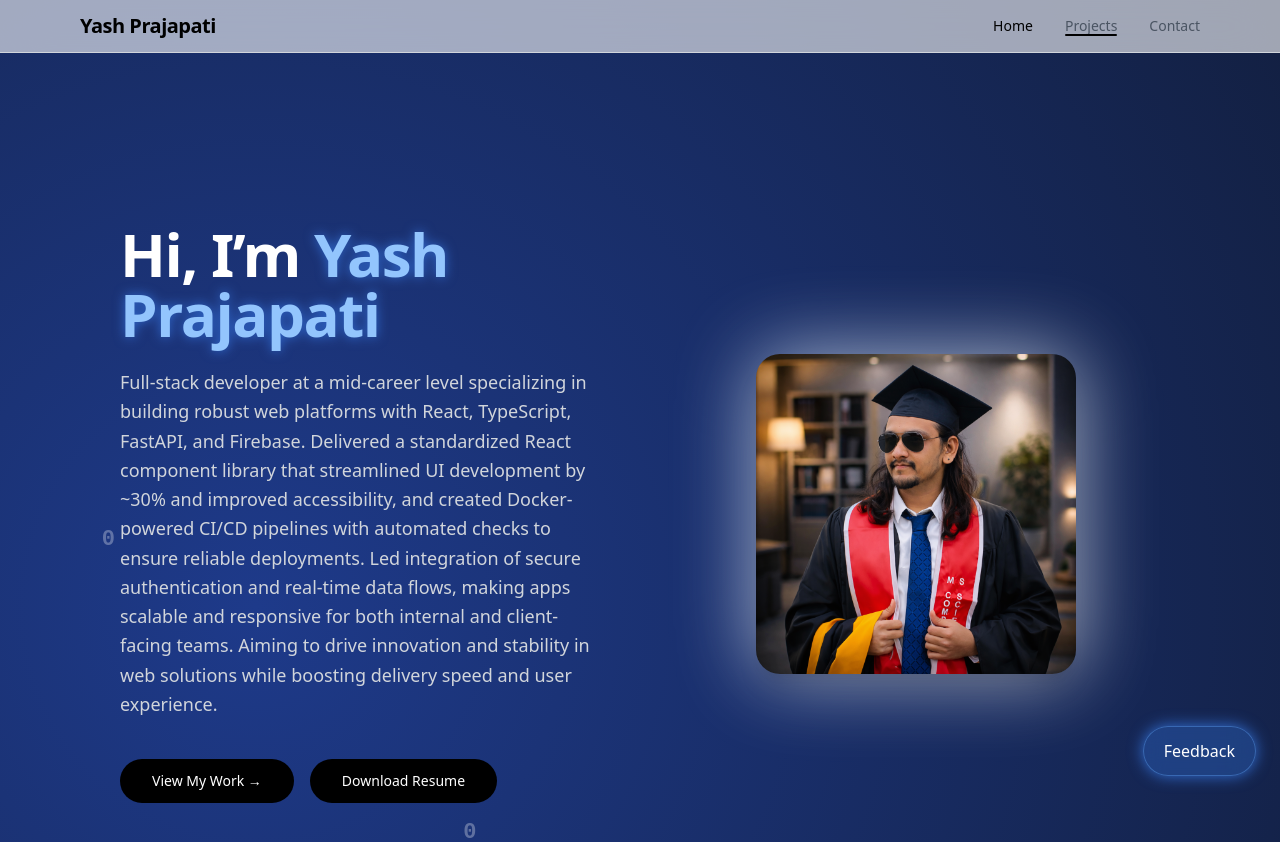
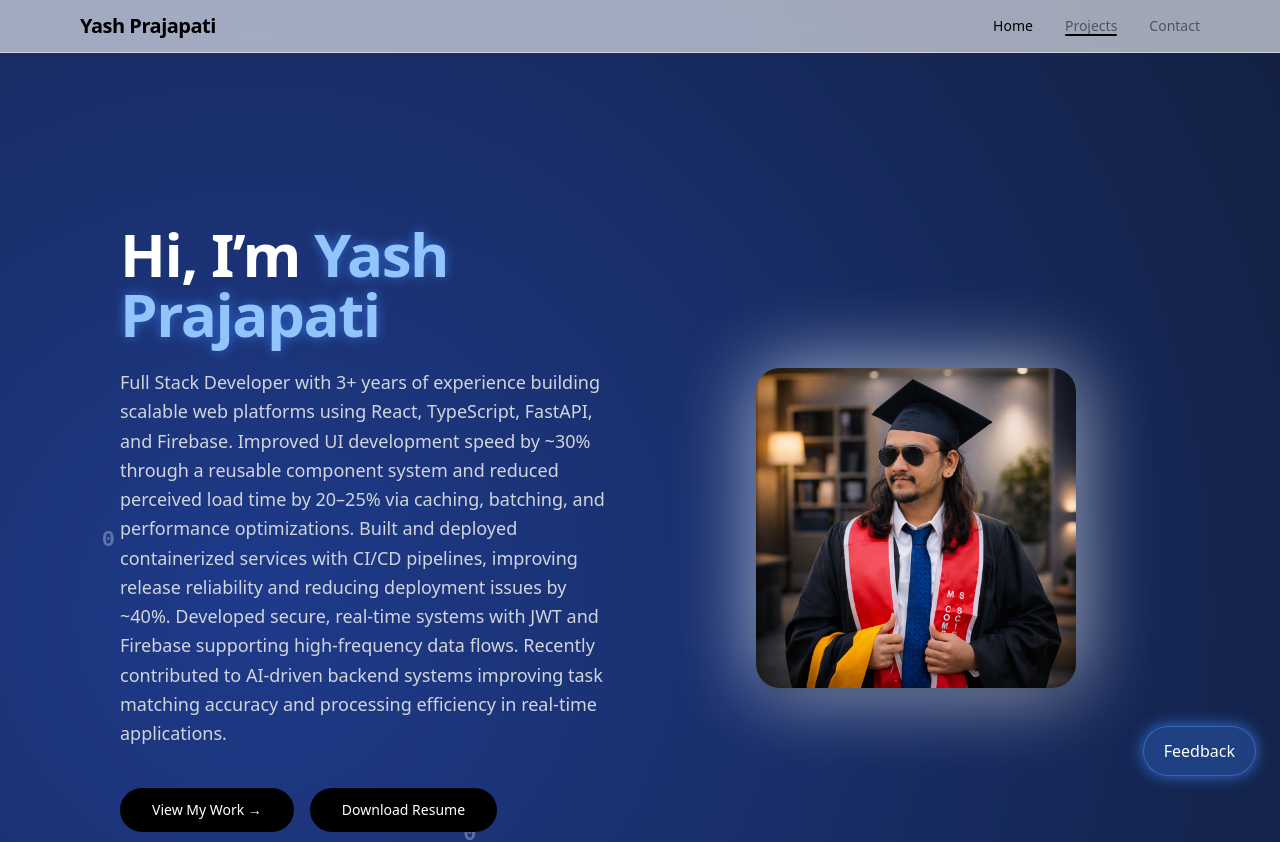
Before and after one commit to yash-2304/portfolio, a React (Create React App) app: page / in a window 1280 px wide. Shown: the top 842 px of the page. Built offline with nearby package versions, Linux system fonts and the light colour scheme.

Commit message:
Updated hero para about Yash

```diff
--- a/src/components/sections/Hero.js
+++ b/src/components/sections/Hero.js
@@ -21,8 +21,7 @@ export default function Hero() {
           </h1>
 
           <p className="mt-6 text-lg text-gray-300 max-w-lg leading-relaxed">
-            Full-stack developer at a mid-career level specializing in building robust web platforms with React, TypeScript, FastAPI, and Firebase. Delivered a standardized React component library that streamlined UI development by ~30% and improved accessibility, and created Docker-powered CI/CD pipelines with automated checks to ensure reliable deployments. Led integration of secure authentication and real-time data flows, making apps scalable and responsive for both internal and client-facing teams. Aiming to drive innovation and stability in web solutions while boosting delivery speed and user experience.
-          </p>
+Full Stack Developer with 3+ years of experience building scalable web platforms using React, TypeScript, FastAPI, and Firebase. Improved UI development speed by ~30% through a reusable component system and reduced perceived load time by 20–25% via caching, batching, and performance optimizations. Built and deployed containerized services with CI/CD pipelines, improving release reliability and reducing deployment issues by ~40%. Developed secure, real-time systems with JWT and Firebase supporting high-frequency data flows. Recently contributed to AI-driven backend systems improving task matching accuracy and processing efficiency in real-time applications.          </p>
 
           <div className="mt-10 flex flex-col sm:flex-row gap-4">
             <a
```
